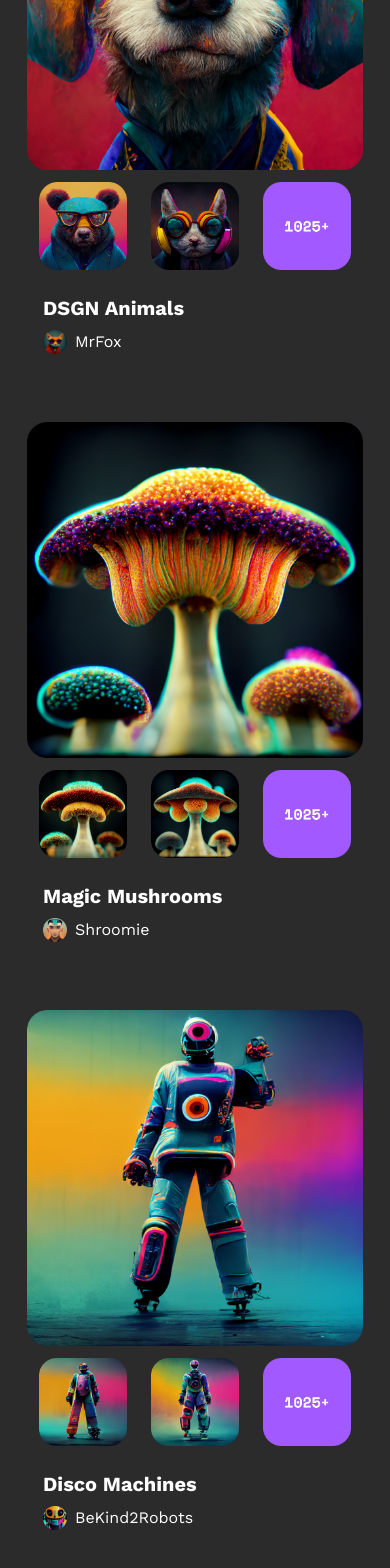
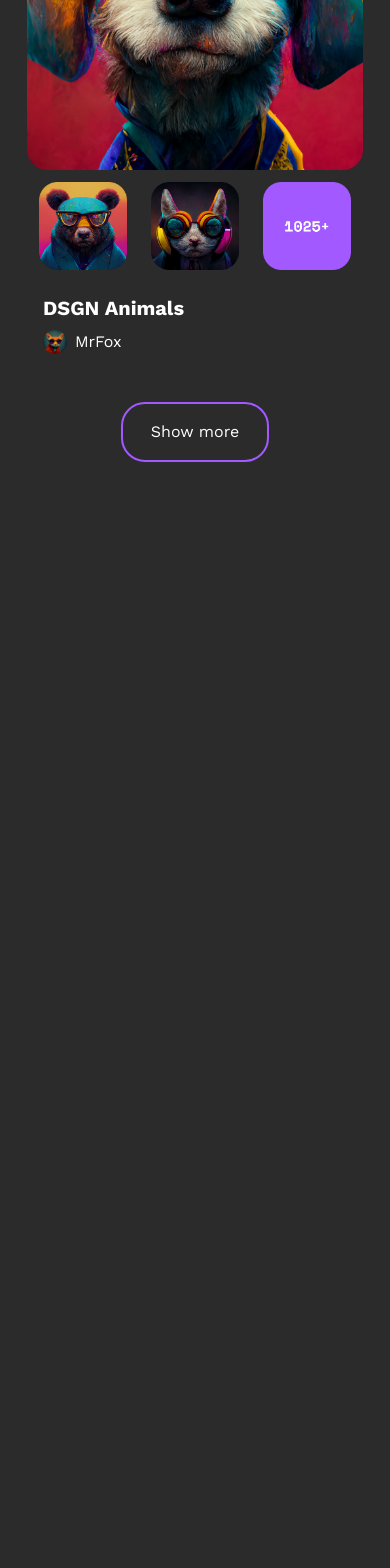
Before and after one commit to Morteza-Ebrahimii/NFT-market-place, a React (Vite) app in the folder nft-marketplace/: page / in a window 390 px wide. Shown: the part 1038-2606 px from the top of the page. After the commit the page ends 1524 px from the top, so only its background shows below. Built offline with nearby package versions, Linux system fonts and the light colour scheme.

Commit message:
Add onClick prop to Button component for enhanced functionality, add show more and less button in mobail screen

```diff
--- a/nft-marketplace/src/components/Button.tsx
+++ b/nft-marketplace/src/components/Button.tsx
@@ -1,14 +1,15 @@
 import React from "react";
-import clsx from "clsx"; // Import clsx
+import clsx from "clsx";
 
 
 interface ButtonProps {
   variant: "default" | "outline" | 'ghost' | 'HeaderButton';
   children: React.ReactNode;
   className?: string
+  onClick?: () => void;
 }
 
-export const Button: React.FC<ButtonProps> = ({ variant, children, className }) => {
+export const Button: React.FC<ButtonProps> = ({ variant, children, className, onClick }) => {
   const baseStyles =
     "py-4 px-7 rounded-3xl transform transition-transform hover:scale-95 hover:duration-150 cursor-pointer flex items-center gap-2 ";
 
@@ -26,5 +27,5 @@ export const Button: React.FC<ButtonProps> = ({ variant, children, className })
 
   const buttonClassNames = clsx(baseStyles, variantStyle, className);
 
-  return <button className={buttonClassNames}>{children}</button>;
+  return <button className={buttonClassNames} onClick={onClick}>{children}</button>;
 };
--- a/nft-marketplace/src/pages/homePage.tsx
+++ b/nft-marketplace/src/pages/homePage.tsx
@@ -2,6 +2,8 @@ import gif from "../assets/HeroSection/heroanimationtransparentbck-2.gif";
 import { Button } from "../components/Button";
 import { Rocket } from "lucide-react";
 import { data } from "../data/data";
+import { useState } from "react";
+
 export function HomePage() {
   return (
     <>
@@ -15,7 +17,7 @@ export function HomePage() {
 
 function HeroSection() {
   return (
-    <section className="flex flex-row p-6  gap-4 mx-auto max-w-md md:max-w-xl xl:max-w-xl md:scale-125  xl:scale-[1.9] md:my-20 xl:my-40">
+    <section className="flex flex-row p-6 gap-4 mx-auto max-w-md md:max-w-xl xl:max-w-xl md:scale-125 xl:scale-[1.9] md:my-20 xl:my-40">
       <div className="flex flex-col md:w-1/2 justify-between my-4">
         <div className="flex flex-col gap-3">
           <h1 className="font-bold text-2xl">
@@ -38,15 +40,15 @@ function HeroSection() {
         </Button>
         <div className="flex flex-row gap-5 justify-center mt-4">
           <div className="text-center">
-            <h2 className="font-semibold text-lg	">240K+</h2>
+            <h2 className="font-semibold text-lg">240K+</h2>
             <p>Total Sale</p>
           </div>
           <div className="text-center">
-            <h2 className="font-semibold text-lg	">100K+</h2>
+            <h2 className="font-semibold text-lg">100K+</h2>
             <p>Auctoins</p>
           </div>
           <div className="text-center">
-            <h2 className="font-semibold text-lg	">80K+</h2>
+            <h2 className="font-semibold text-lg">80K+</h2>
             <p>Artists</p>
           </div>
         </div>
@@ -59,23 +61,29 @@ function HeroSection() {
 }
 
 function TrendingCollection() {
+  const [toggleSeeMore, setToggleSeeMore] = useState(false);
+
   const trendingItemOne = data[0];
   const trendingItemTwo = data[1];
   const trendingItemThree = data[2];
 
-  {console.log(trendingItemTwo.smallImages[0])}
-  {console.log(trendingItemOne.smallImages[0])}
+  const handleSeeMore = () => {
+    setToggleSeeMore((prev) => !prev);
+  };
 
   return (
-    <section className="container  mx-auto px-6 py-6 max-w-sm md:max-w-3xl xl:max-w-5xl">
+    <section className="container mx-auto px-6 py-6 max-w-sm md:max-w-3xl xl:max-w-5xl">
       <div className="flex flex-col gap-2 py-5 md:py-10 xl:py-20">
-        <h2 className="text-2xl md:text-3xl xl:text-5xl font-bold">Trending Collection</h2>
+        <h2 className="text-2xl md:text-3xl xl:text-5xl font-bold">
+          Trending Collection
+        </h2>
         <p className="text-sm md:text-base">
           Checkout our weekly updated trending collection.
         </p>
       </div>
 
       <section className="grid grid-cols-1 gap-4 md:grid-cols-2 xl:grid-cols-3">
+
         <div className="container py-5 xl:py-1">
           <div>
             <img src={trendingItemOne.largeImage} alt="largeImage" />
@@ -103,7 +111,75 @@ function TrendingCollection() {
           </div>
         </div>
 
-      <div className="container py-5 xl:py-1">
+        {toggleSeeMore && (
+          <>
+            <div className="container md:hidden py-5 xl:py-1 transition-opacity duration-500">
+              <div>
+                <img src={trendingItemTwo.largeImage} alt="largeImage" />
+              </div>
+              <div className="flex flex-row py-3 justify-around">
+                {trendingItemTwo.smallImages.map((image, index) => (
+                  <img
+                    key={index}
+                    className="w-[5.5rem] h-[5.5rem]"
+                    src={image}
+                    alt={`Trending Collection ${index + 1}`}
+                  />
+                ))}
+              </div>
+              <div className="flex flex-col gap-2 px-4 py-3">
+                <h2 className="text-xl font-semibold">
+                  {trendingItemTwo.title}
+                </h2>
+                <div className="name&logo flex align-center gap-2">
+                  <img
+                    src={trendingItemTwo.avatarIcon}
+                    alt="logo"
+                    className="size-6"
+                  />
+                  <p>{trendingItemTwo.author}</p>
+                </div>
+              </div>
+            </div>
+
+            <div className="container md:hidden py-5 xl:py-1 transition-opacity duration-500">
+              <div className="">
+                <img src={trendingItemThree.largeImage} alt="test" />
+              </div>
+              <div className="flex flex-row py-3 justify-around">
+                {trendingItemThree.smallImages.map((image, index) => (
+                  <img
+                    key={index}
+                    className="w-[5.5rem] h-[5.5rem]"
+                    src={image}
+                    alt={`Trending Collection ${index + 1}`}
+                  />
+                ))}
+              </div>
+              <div className="flex flex-col gap-2 px-4 py-3">
+                <h2 className="text-xl font-semibold">
+                  {trendingItemThree.title}
+                </h2>
+                <div className="name&logo flex align-center gap-2">
+                  <img
+                    src={trendingItemThree.avatarIcon}
+                    alt="logo"
+                    className="size-6"
+                  />
+                  <p>{trendingItemThree.author}</p>
+                </div>
+              </div>
+            </div>
+          </>
+        )}
+
+        <div className="md:hidden flex justify-center">
+          <Button variant="outline" onClick={handleSeeMore}>
+            {toggleSeeMore ? "Show less" : "Show more"}
+          </Button>
+        </div>
+
+        <div className="container py-5 xl:py-1 hidden md:block">
           <div>
             <img src={trendingItemTwo.largeImage} alt="largeImage" />
           </div>
@@ -130,7 +206,7 @@ function TrendingCollection() {
           </div>
         </div>
 
-      <div className="container py-5 xl:py-1">
+        <div className="container py-5 xl:py-1 hidden md:block">
           <div className="">
             <img src={trendingItemThree.largeImage} alt="test" />
           </div>
@@ -147,7 +223,11 @@ function TrendingCollection() {
           <div className="flex flex-col gap-2 px-4 py-3">
             <h2 className="text-xl font-semibold">{trendingItemThree.title}</h2>
             <div className="name&logo flex align-center gap-2">
-            <img src={trendingItemThree.avatarIcon} alt="logo" className="size-6" />
+              <img
+                src={trendingItemThree.avatarIcon}
+                alt="logo"
+                className="size-6"
+              />
               <p>{trendingItemThree.author}</p>
             </div>
           </div>
@@ -170,7 +250,11 @@ function TrendingCollection() {
           <div className="flex flex-col gap-2 px-4 py-3">
             <h2 className="text-xl font-semibold">{trendingItemThree.title}</h2>
             <div className="name&logo flex align-center gap-2">
-            <img src={trendingItemThree.avatarIcon} alt="logo" className="size-6" />
+              <img
+                src={trendingItemThree.avatarIcon}
+                alt="logo"
+                className="size-6"
+              />
               <p>{trendingItemThree.author}</p>
             </div>
           </div>
```
Lines whose indentation alone changed are shown as unchanged.
